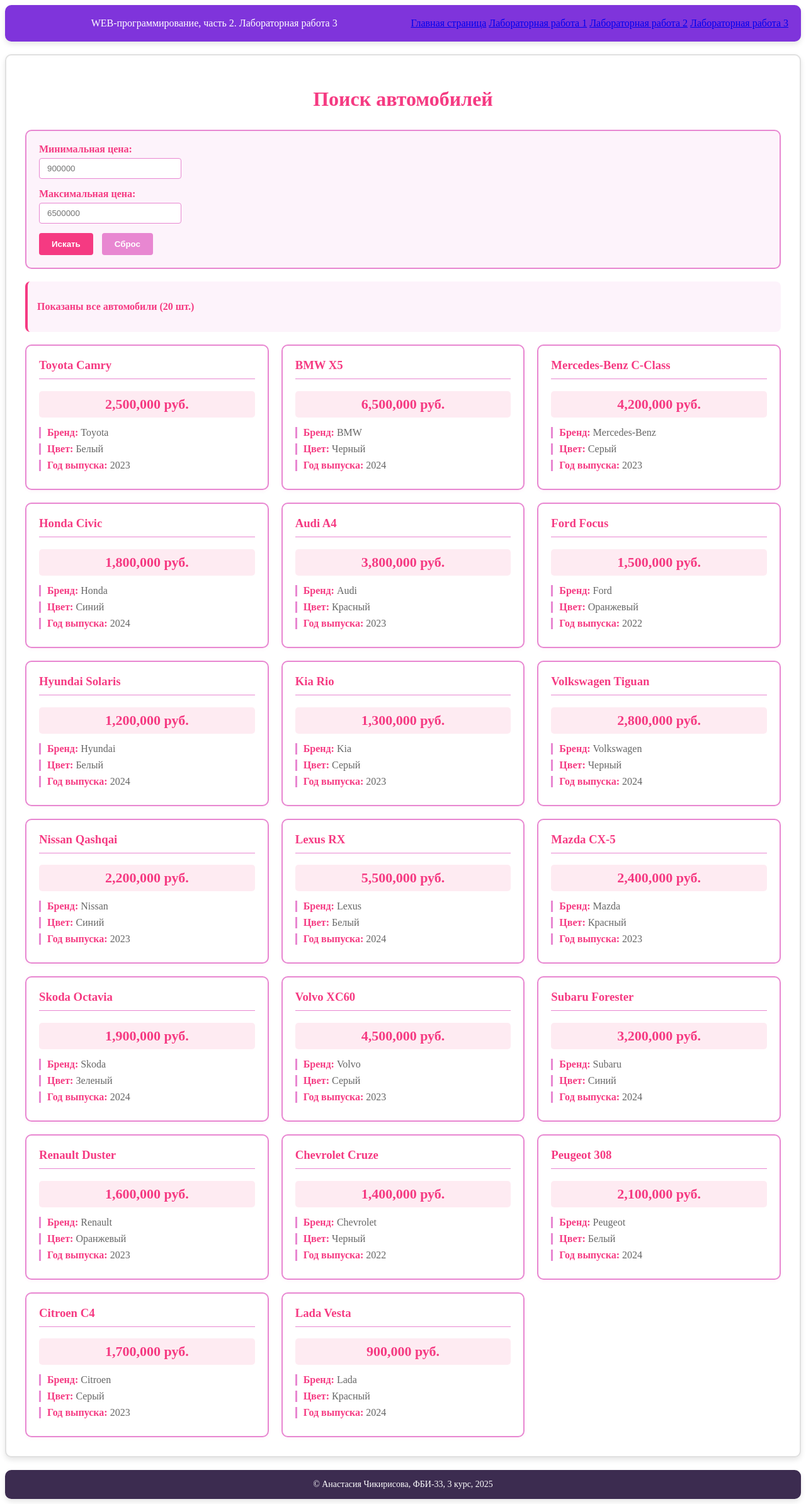
After one commit to sqwnast0/web-back-labs, a Flask app: page /lab3/products in a window 1280 px wide. The commit adds this page. Shown: the whole page at 63% size. Run offline with Flask 3, Linux system fonts and the light colour scheme.

Commit message:
Дополнительное задание

```diff
--- a/templates/base.html
+++ b/templates/base.html
@@ -4,9 +4,9 @@
     <meta charset="UTF-8">
     <meta name="viewport" content="width=device-width, initial-scale=1.0">
     <title>Анастасия Чикирисова. {% block lab %}{% endblock %}</title>
-    <link rel="icon" type="image/x-icon" href="{{ url_for('static', filename='favicon.ico') }}">
-    <link rel="icon" type="image/png" sizes="32x32" href="{{ url_for('static', filename='favicon-32x32.png') }}">
-    <link rel="icon" type="image/png" sizes="16x16" href="{{ url_for('static', filename='favicon-16x16.png') }}">
+    <link rel="icon" type="image/x-icon" href="{{ url_for('static', filename='lab2/favicon.ico') }}">
+    <link rel="icon" type="image/png" sizes="32x32" href="{{ url_for('static', filename='lab2/favicon-32x32.png') }}">
+    <link rel="icon" type="image/png" sizes="16x16" href="{{ url_for('static', filename='lab2/favicon-16x16.png') }}">
     <style>
         body {
             {% if request.cookies.get('color') %}
@@ -61,9 +61,9 @@
         WEB-программирование, часть 2. {{ self.lab() }}
         <nav style="float: right;">
             <a href="/">Главная страница</a>
-            <a href="/lab1/">Лабораторная работа 1</a>
-            <a href="/lab2/">Лабораторная работа 2</a>
-            <a href="/lab3/">Лабораторная работа 3</a>
+            <a href="/lab1">Лабораторная работа 1</a>
+            <a href="/lab2">Лабораторная работа 2</a>
+            <a href="/lab3">Лабораторная работа 3</a>
         </nav>
     </header>
 
--- a/templates/lab3/lab3.html
+++ b/templates/lab3/lab3.html
@@ -22,5 +22,6 @@
         <li><a href="/lab3/settings">Настройки отображения</a></li>
         <li><a href="/lab3/clear_settings">Очистить настройки отображения</a></li>
         <li><a href="/lab3/ticket">Железнодорожный билет</a></li>
+        <li><a href="/lab3/products">Поиск товаров</a></li>
     </ol>
 {% endblock %}
--- /dev/null
+++ b/templates/lab3/products.html
@@ -0,0 +1,199 @@
+{% extends "base.html" %}
+
+{% block lab %}Лабораторная работа 3{% endblock %}
+
+{% block main %}
+    <h1>Поиск автомобилей</h1>
+
+    <div class="search-form">
+        <form method="GET">
+            <div class="form-group">
+                <label for="min_price">Минимальная цена:</label>
+                <input type="number" id="min_price" name="min_price"
+                       value="{{ min_price or '' }}"
+                       placeholder="{{ real_min_price }}"
+                       min="0">
+            </div>
+
+            <div class="form-group">
+                <label for="max_price">Максимальная цена:</label>
+                <input type="number" id="max_price" name="max_price"
+                       value="{{ max_price or '' }}"
+                       placeholder="{{ real_max_price }}"
+                       min="0">
+            </div>
+
+            <div class="form-actions">
+                <button type="submit" name="search">Искать</button>
+                <button type="submit" name="reset">Сброс</button>
+            </div>
+        </form>
+    </div>
+
+    <div class="results-info">
+        {% if filtered_count == total_count %}
+            <p>Показаны все автомобили ({{ total_count }} шт.)</p>
+        {% else %}
+            <p>Найдено автомобилей: {{ filtered_count }} из {{ total_count }}</p>
+        {% endif %}
+    </div>
+
+    {% if products %}
+        <div class="products-grid">
+            {% for product in products %}
+            <div class="product-card">
+                <h3>{{ product.name }}</h3>
+                <div class="product-price">{{ "{:,}".format(product.price) }} руб.</div>
+                <div class="product-details">
+                    <div><strong>Бренд:</strong> {{ product.brand }}</div>
+                    <div><strong>Цвет:</strong> {{ product.color }}</div>
+                    <div><strong>Год выпуска:</strong> {{ product.year }}</div>
+                </div>
+            </div>
+            {% endfor %}
+        </div>
+    {% else %}
+        <div class="no-results">
+            <p>Не найдено ни одного автомобиля в заданном диапазоне цен</p>
+        </div>
+    {% endif %}
+
+    <style>
+        .search-form {
+            background: rgba(232, 135, 209, 0.1);
+            padding: 20px;
+            border-radius: 10px;
+            margin-bottom: 20px;
+            border: 2px solid #e887d1;
+        }
+
+        .form-group {
+            margin-bottom: 15px;
+        }
+
+        label {
+            display: block;
+            margin-bottom: 5px;
+            font-weight: bold;
+            color: #f53a82;
+        }
+
+        input[type="number"] {
+            padding: 8px 12px;
+            border: 1px solid #e887d1;
+            border-radius: 4px;
+            width: 200px;
+            transition: all 0.3s;
+        }
+
+        input[type="number"]:focus {
+            outline: none;
+            border-color: #f53a82;
+            box-shadow: 0 0 5px rgba(245, 58, 130, 0.3);
+        }
+
+        .form-actions {
+            margin-top: 15px;
+        }
+
+        button {
+            padding: 10px 20px;
+            border: none;
+            border-radius: 4px;
+            cursor: pointer;
+            margin-right: 10px;
+            font-weight: bold;
+            transition: all 0.3s;
+        }
+
+        button[name="search"] {
+            background: #f53a82;
+            color: white;
+        }
+
+        button[name="reset"] {
+            background: #e887d1;
+            color: white;
+        }
+
+        button:hover {
+            transform: translateY(-2px);
+            box-shadow: 0 4px 8px rgba(0, 0, 0, 0.2);
+        }
+
+        .results-info {
+            margin-bottom: 20px;
+            padding: 15px;
+            background: rgba(232, 135, 209, 0.1);
+            border-radius: 8px;
+            border-left: 4px solid #f53a82;
+            color: #f53a82;
+            font-weight: bold;
+        }
+
+        .products-grid {
+            display: grid;
+            grid-template-columns: repeat(auto-fill, minmax(300px, 1fr));
+            gap: 20px;
+        }
+
+        .product-card {
+            border: 2px solid #e887d1;
+            border-radius: 10px;
+            padding: 20px;
+            background: white;
+            transition: all 0.3s;
+            box-shadow: 0 2px 4px rgba(232, 135, 209, 0.1);
+        }
+
+        .product-card:hover {
+            transform: translateY(-5px);
+            box-shadow: 0 8px 16px rgba(232, 135, 209, 0.3);
+        }
+
+        .product-card h3 {
+            margin-top: 0;
+            color: #f53a82;
+            border-bottom: 1px solid #e887d1;
+            padding-bottom: 10px;
+        }
+
+        .product-price {
+            font-size: 22px;
+            font-weight: bold;
+            color: #f53a82;
+            margin: 15px 0;
+            text-align: center;
+            background: rgba(245, 58, 130, 0.1);
+            padding: 8px;
+            border-radius: 5px;
+        }
+
+        .product-details div {
+            margin: 8px 0;
+            color: #666;
+            padding-left: 10px;
+            border-left: 3px solid #e887d1;
+        }
+
+        .product-details strong {
+            color: #f53a82;
+        }
+
+        .no-results {
+            text-align: center;
+            padding: 40px;
+            background: rgba(245, 58, 130, 0.1);
+            border-radius: 10px;
+            color: #f53a82;
+            border: 2px solid #f53a82;
+            font-weight: bold;
+        }
+
+        h1 {
+            color: #f53a82;
+            text-align: center;
+            margin-bottom: 30px;
+        }
+    </style>
+{% endblock %}
```
Also changed, not shown: lab3.py (+106 -2 lines).
